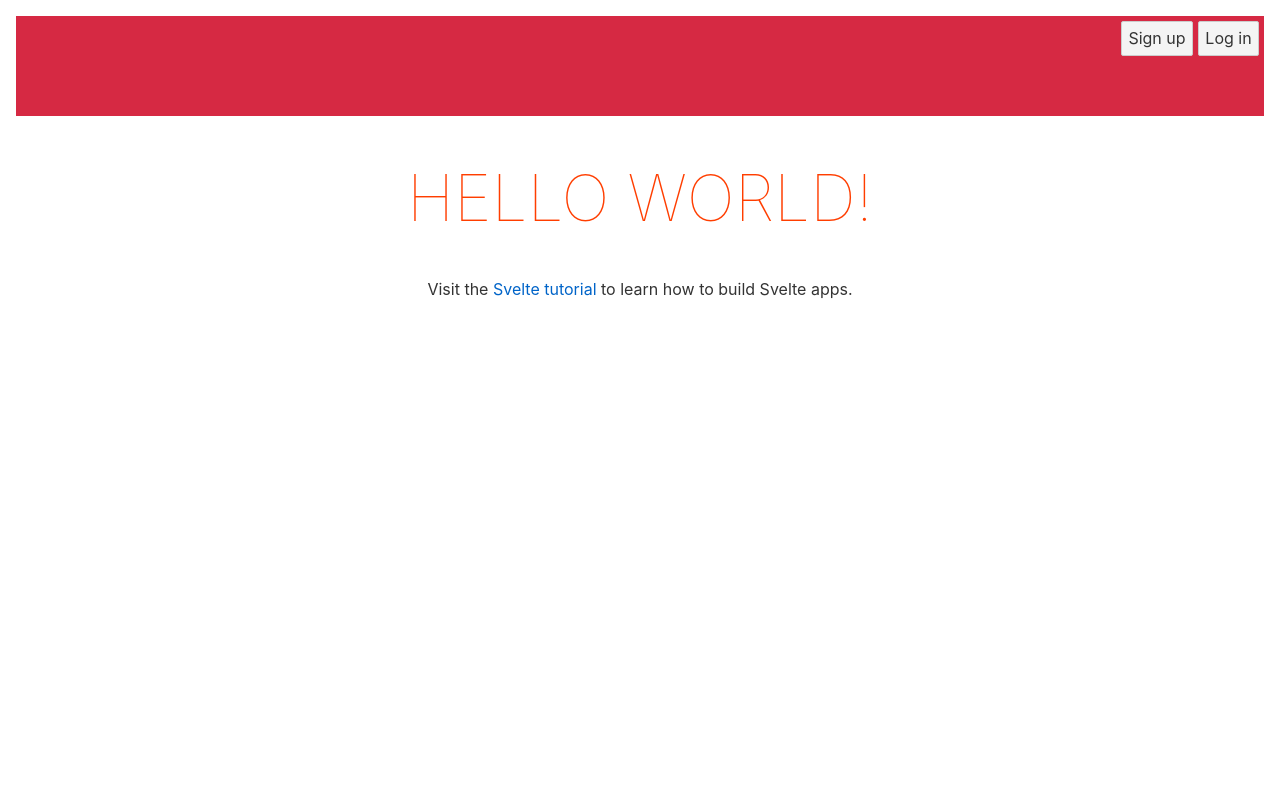
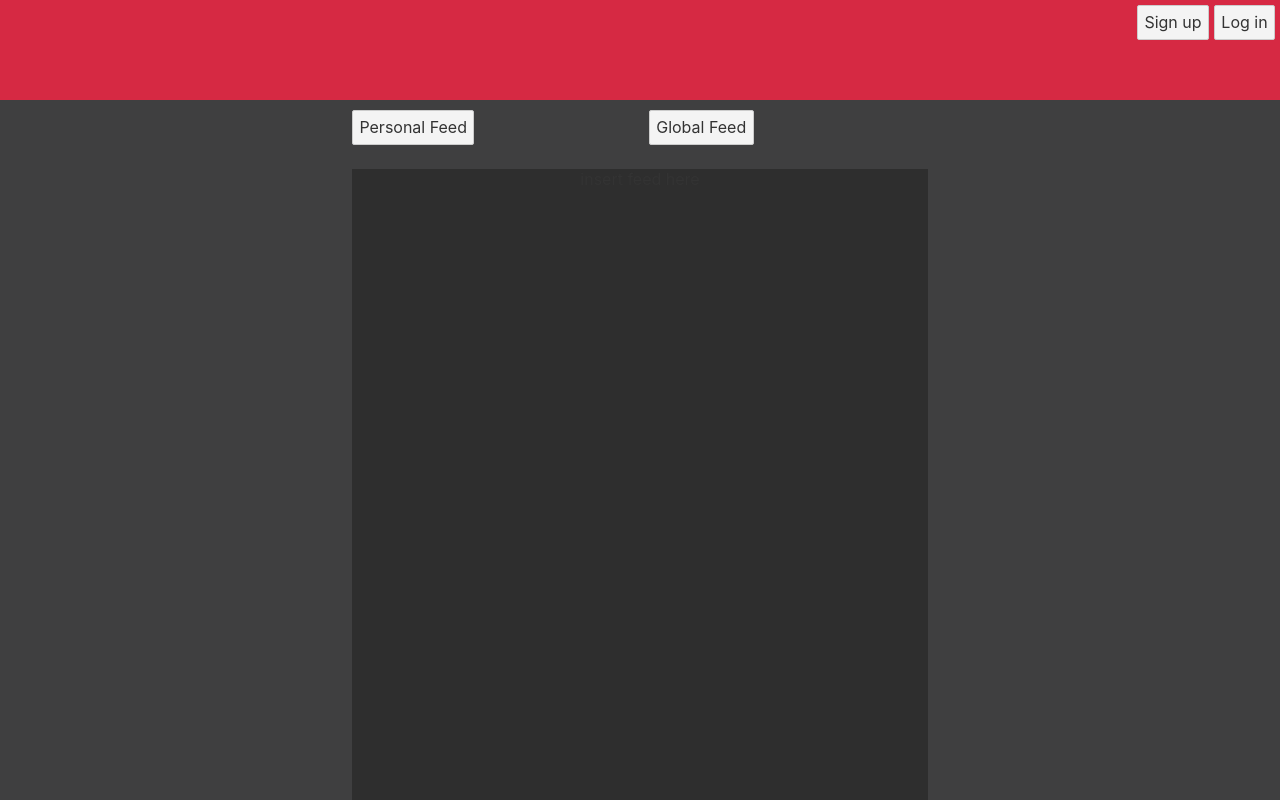
Before and after one commit to LittleScooter/Bwitter-but-better, a Svelte app: page / in a window 1280 px wide. Shown: the top 800 px of the page. Built offline with nearby package versions, Linux system fonts and the light colour scheme.

Commit message:
some more stuff

```diff
--- a/public/global.css
+++ b/public/global.css
@@ -2,6 +2,8 @@ html, body {
 	position: relative;
 	width: 100%;
 	height: 100%;
+	margin: 0;
+	padding: 0;
 }
 
 body {
--- a/src/App.svelte
+++ b/src/App.svelte
@@ -1,20 +1,23 @@
 <script>
 	export let name;
 	import Header from "./Header.svelte";
+	import FeedMenu from "./FeedMenu.svelte";
+	import Feed from "./Feed.svelte";
 </script>
 
 <main>
 	<Header/>
-	<h1>Hello {name}!</h1>
-	<p>Visit the <a href="https://svelte.dev/tutorial">Svelte tutorial</a> to learn how to build Svelte apps.</p>
+	<FeedMenu/>
+	<Feed/>
 </main>
 
 <style>
 	main {
 		text-align: center;
-		padding: 1em;
 		max-width: 240px;
+		padding: 0;
 		margin: 0 auto;
+		background-color: #3f3f40;
 	}
 
 	h1 {
--- /dev/null
+++ b/src/Feed.svelte
@@ -0,0 +1,13 @@
+<main>
+    <p>insert feed here</p>
+</main>
+
+<style>
+    main
+    {
+        width: 45%;
+        height: 1100px;
+        margin: auto;
+        background-color: #2e2e2e;
+    }
+</style>
--- /dev/null
+++ b/src/FeedMenu.svelte
@@ -0,0 +1,15 @@
+<main>
+<button id="PerFeed">Personal Feed</button>
+<button id="GlobFeed">Global Feed</button>
+</main>
+
+<style>
+    main{
+        width: 45%;
+        margin: auto;
+        margin-top: 10px;
+    }
+    #PerFeed{
+        float: left;
+    }
+</style>
```
Also changed, not shown: src/UserMenu.svelte (added, +7 -0 lines).
